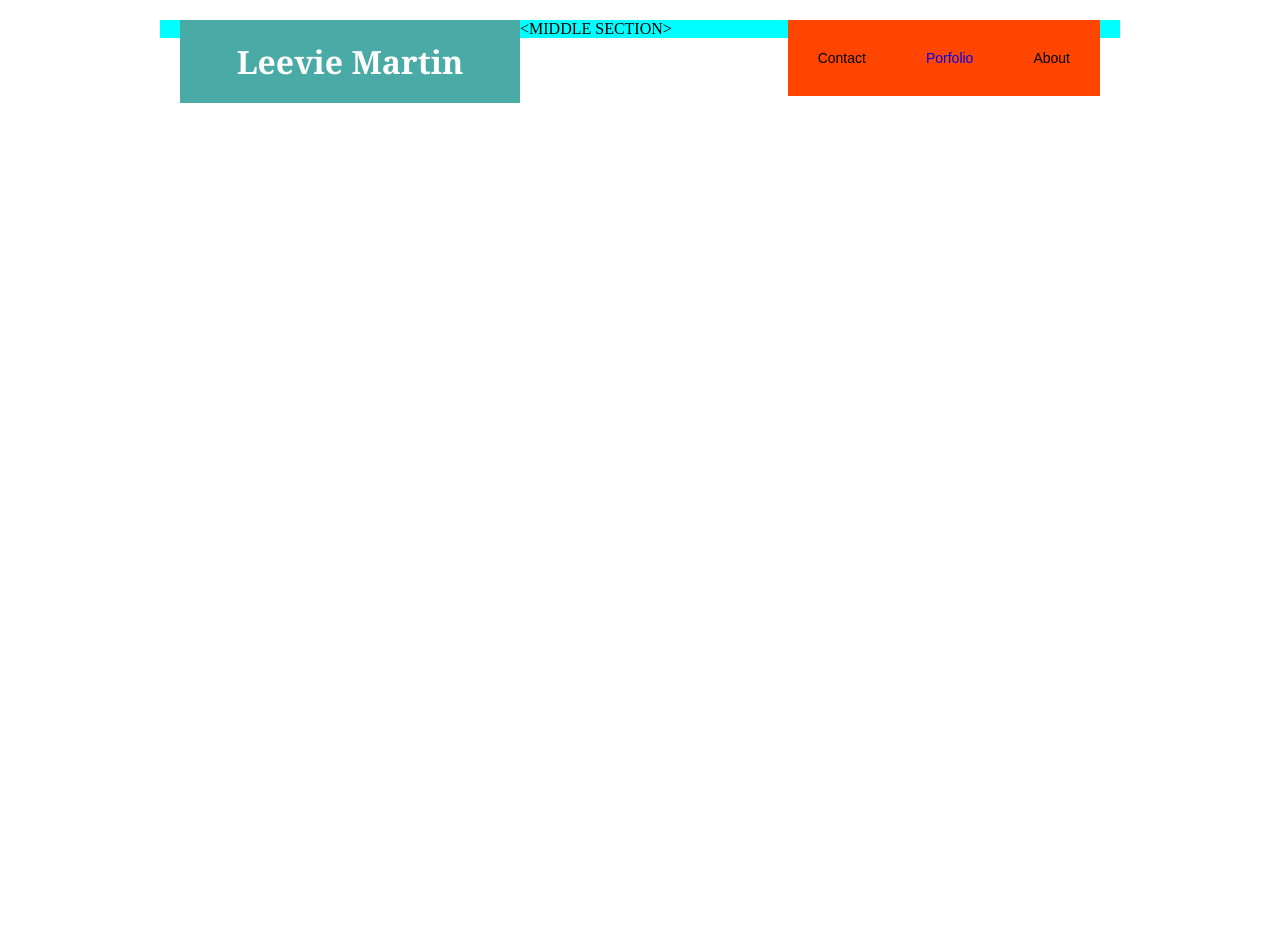
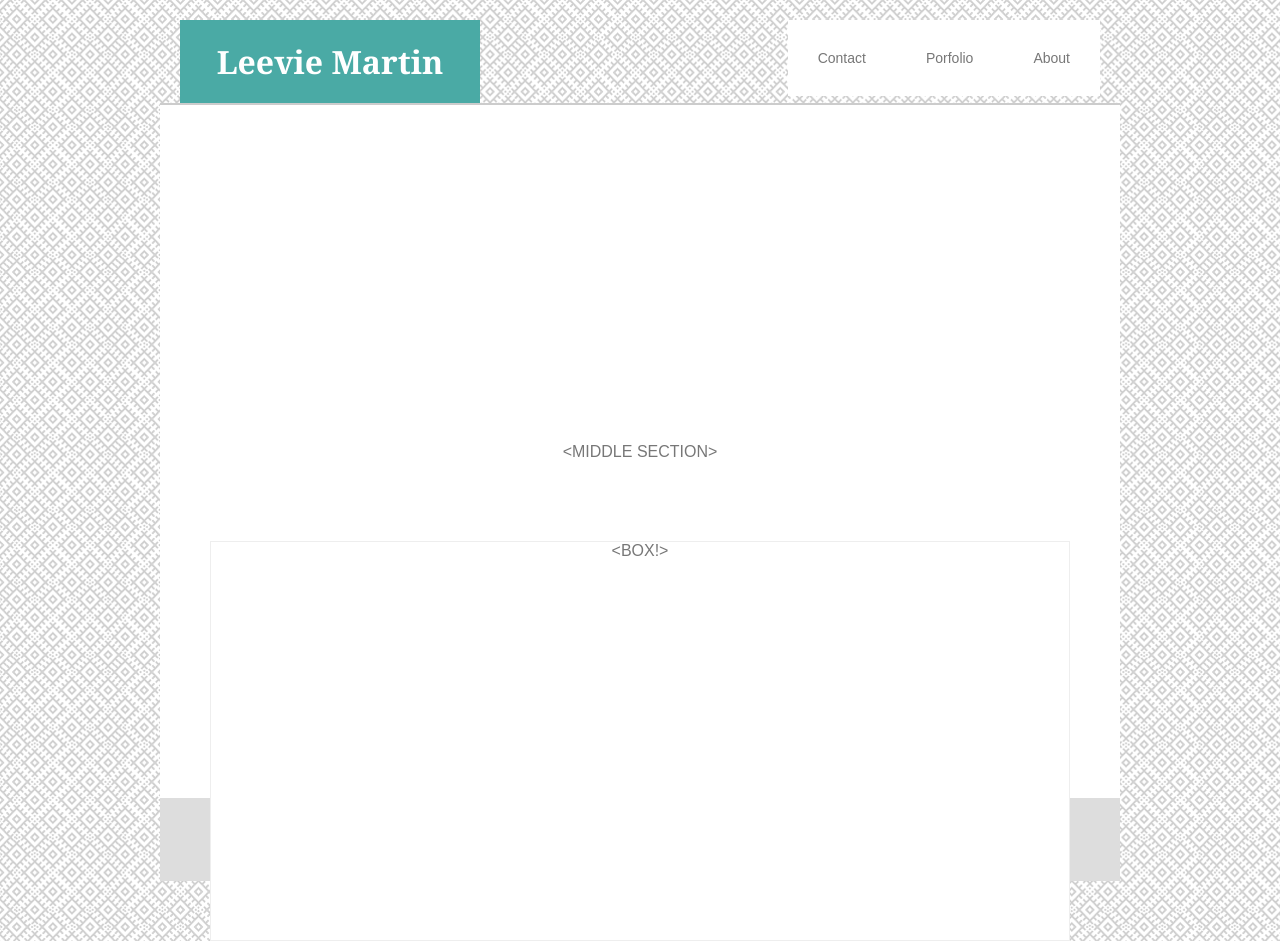
Before and after one commit to Leevie/Basic-Portfolio, a plain HTML site: page old1-index.html in a window 1280 px wide. Before the commit the page ends 800 px from the top, so only its background shows below. Drawn offline with Linux system fonts and the light colour scheme.

Commit message:
"Update 7 - Test Commit from VSCode"

```diff
--- a/assets/css/old1-style.css
+++ b/assets/css/old1-style.css
@@ -1,9 +1,22 @@
+* {
+    box-sizing: border-box;
+    text-align: center;
+    color: #777777;
+  }
+/* Not sure what this does -- applies to all elements? */
+
 body {
     margin: 0;
     padding: 0;
-    background-color: transparent;
+    background-image: url("..\\images\\circuit.png");
+    font-family: Arial, Helvetica, sans-serif;
 }
 
+a {
+    text-decoration: none;
+    color: #777777;
+
+}
 
 .bodyBox {
     width: 960px;
@@ -16,6 +29,7 @@ body {
 .topMenu {
     /* background-color: grey; */
     margin: 20px;
+    clear: both;
 
 }
 
@@ -31,9 +45,8 @@ body {
 }
 
 .button {
-    background-color: orangered;
+    background-color: #ffffff;
     border: none;
-    color: black;
     padding: 30px 30px;
     text-align: center;
     font-size: 14px;
@@ -47,10 +60,32 @@ body {
 }
 
 .middleSection {
-    background-color: aqua;
+    background-color: #ffffff;
+    width: 960px;
+    height: 700px;
+    border-top: 2px solid #cccccc;
+    border-bottom: 5px solid #dddddd;
+    clear: both;
+    align-content: center;
+    /* padding: 40px; */
 }
 
+.middleBox {
+    width: 860px;
+    height: 400px;
+    /* padding: 20px; */
+    margin-left: 50px;
+    margin-top: 80px;
+    /* text-align: center; */
+    background: #ffffff;
+    border: 1px solid #eee;
+    position: absolute;
 
-a {
-    text-decoration: none;
+
 }
+
+.footer {
+    padding: 30px;
+    clear: both;
+    background-color: #dddddd;
+}
--- a/assets/css/style.css
+++ b/assets/css/style.css
@@ -1,10 +1,40 @@
 body {
-    background-image: url("..\images\circuit.png");
+    background-image: url("..\\images\\circuit.png");
     background-color: orange;
+    margin: 0;
+    padding: 0;
+}
+
+* {
+    box-sizing: border-box;
+    text-align: center;
+  }
+
+
+#container {
+    width: 960px;
+    margin: 0 auto;
 }
 
 #header {
     background-color: aqua;
-    padding: 20px;
+    height: 50px;
     color: black;
+    border-bottom: 10px solid black;
 }
+
+#middle {
+    background-color: grey;
+    color: black;
+    width: 960px;
+    margin: 0 auto;
+    padding: 50% 0;
+}
+
+#footer {
+    background-color: aqua;
+    height: 50px;
+    color: black;
+    border-top: 10px;
+    border-color: black;
+}
--- a/old1-index.html
+++ b/old1-index.html
@@ -16,7 +16,8 @@
 <body>
     <div class="bodyBox">
 
-        <div class="topMenu">
+        <header class="topMenu">
+
             <!-- Box for 'Your Name'  May possibly add Buttons for of HTMLs -->
             <h1 class="nameBox">Leevie Martin</h1>
 
@@ -29,10 +30,19 @@
                 <!-- <a href="contact.html" class="button">This is a Test</a> -->
             </span>
 
-        </div>
+        </header>
 
-        <div class="middleSection">
+        <section class="middleSection">
             &lt;MIDDLE SECTION&gt;
+
+            <div class="middleBox">
+                &lt;BOX!&gt;
+            </div>
+
+        </section>
+
+        <div class="footer">
+            &lt;FOOTER&gt;
         </div>
 
     </div>
```
Also changed, not shown: index.html (+7 -2 lines).
